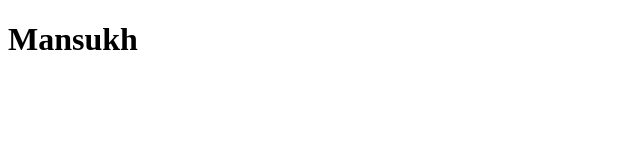
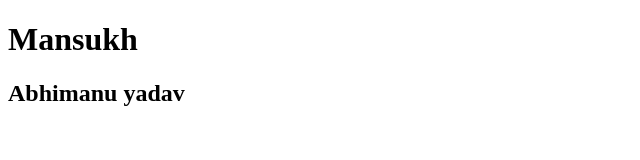
Before and after one commit to Mansukh-Sathvara/STUDENT-TASK-MANAGER, a plain HTML site: page index.html in a window 1280 px wide. Shown: the whole page, without its empty margins (0-640 px from the left). Drawn offline with Linux system fonts and the light colour scheme.

Commit message:
All file added

```diff
--- a/index.html
+++ b/index.html
@@ -10,5 +10,6 @@
 </head>
 <body>
     <h1>Mansukh</h1>
+    <h2>Abhimanu yadav</h2>
 </body>
 </html>
```
